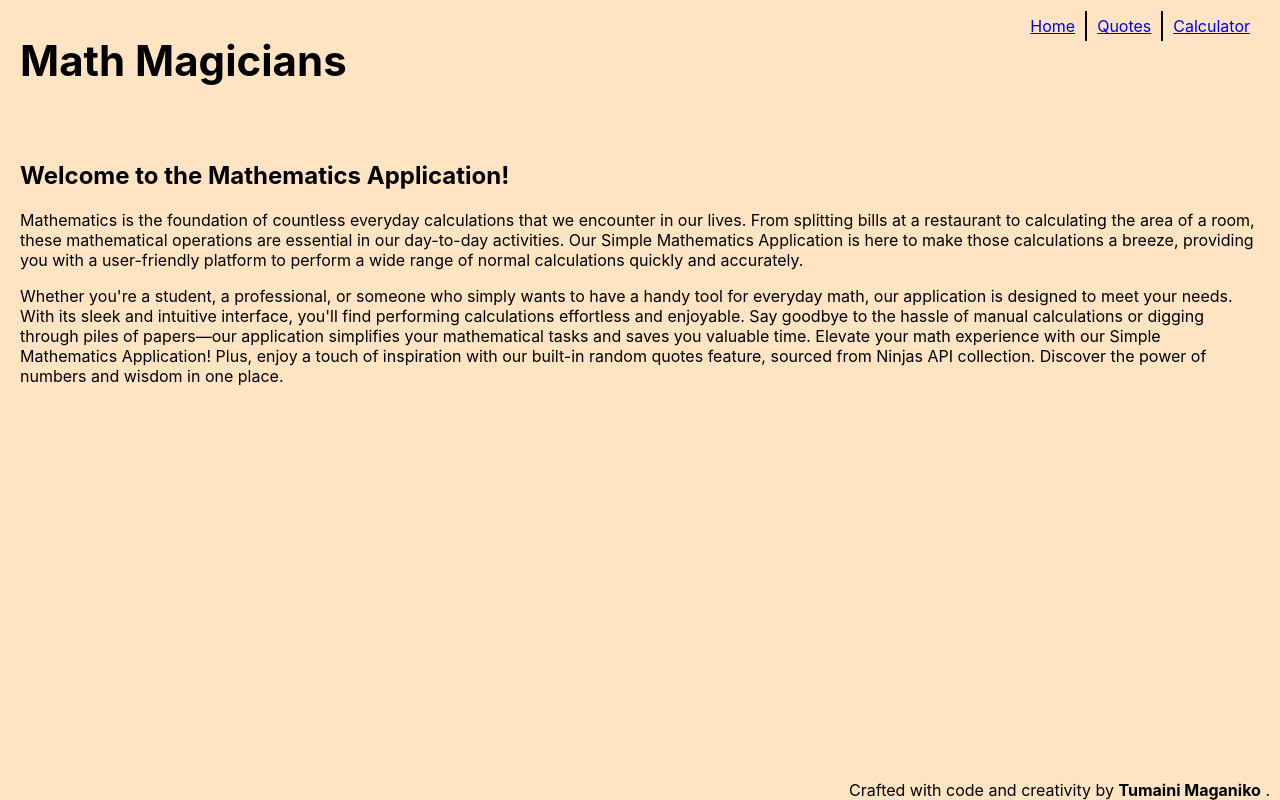
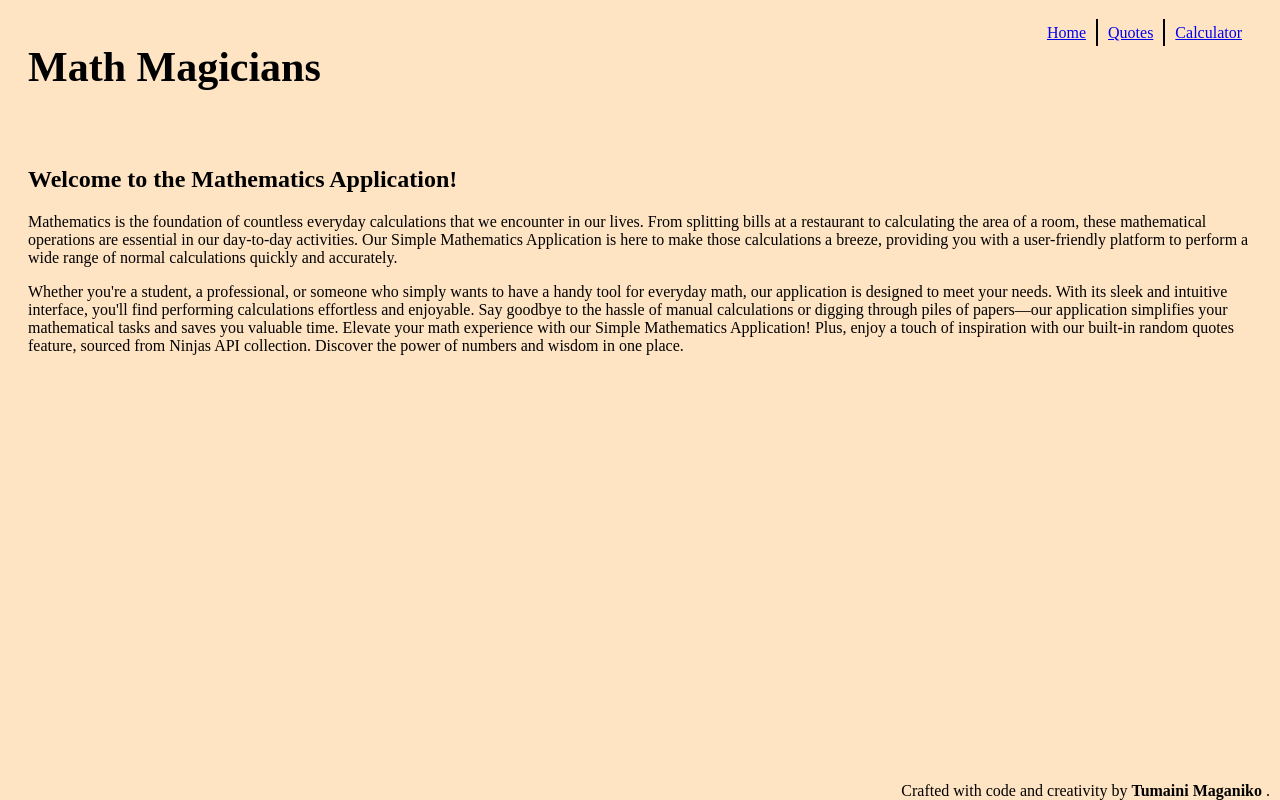
Before and after one commit to tumainimaganiko/math-magicians, a React (Create React App) app: page / in a window 1280 px wide. Built offline with nearby package versions, Linux system fonts and the light colour scheme.

Commit message:
Delete Unused File

```diff
--- a/src/index.css
+++ /dev/null
@@ -1,27 +0,0 @@
-body {
-  margin: 0;
-  font-family:
-    -apple-system,
-    BlinkMacSystemFont,
-    'Segoe UI',
-    'Roboto',
-    'Oxygen',
-    'Ubuntu',
-    'Cantarell',
-    'Fira Sans',
-    'Droid Sans',
-    'Helvetica Neue',
-    sans-serif;
-  -webkit-font-smoothing: antialiased;
-  -moz-osx-font-smoothing: grayscale;
-}
-
-code {
-  font-family:
-    source-code-pro,
-    Menlo,
-    Monaco,
-    Consolas,
-    'Courier New',
-    monospace;
-}
--- a/src/index.js
+++ b/src/index.js
@@ -1,7 +1,6 @@
 import React from 'react';
 import ReactDOM from 'react-dom/client';
 import { BrowserRouter } from 'react-router-dom';
-import './index.css';
 import App from './App';
 
 const root = ReactDOM.createRoot(document.getElementById('root'));
```
